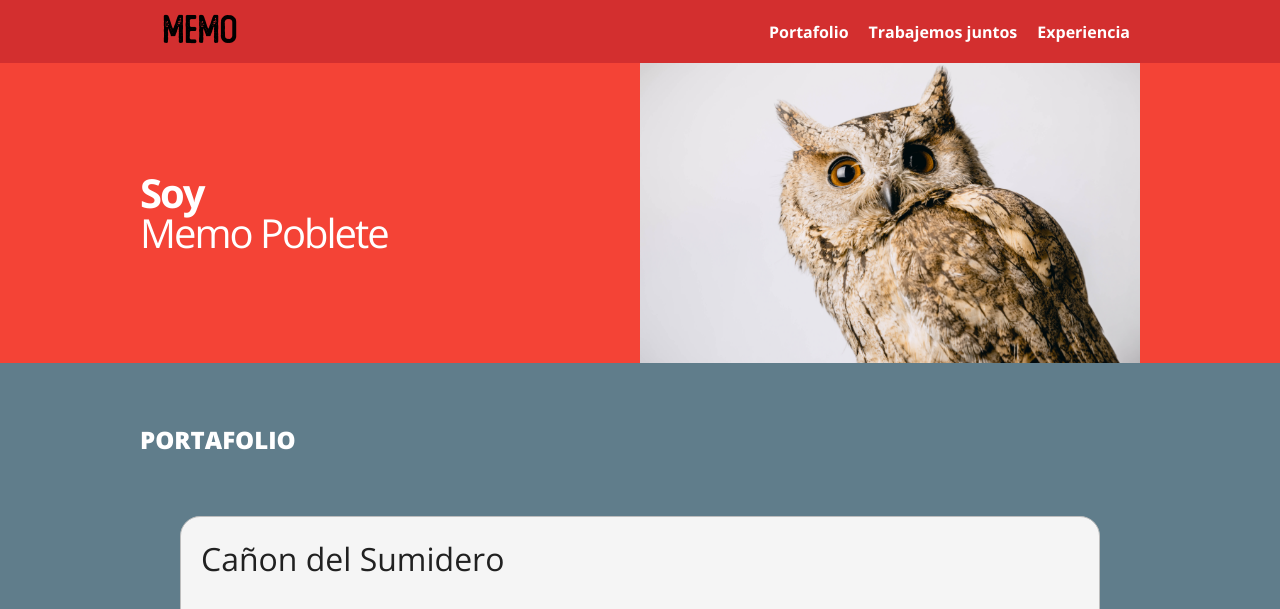
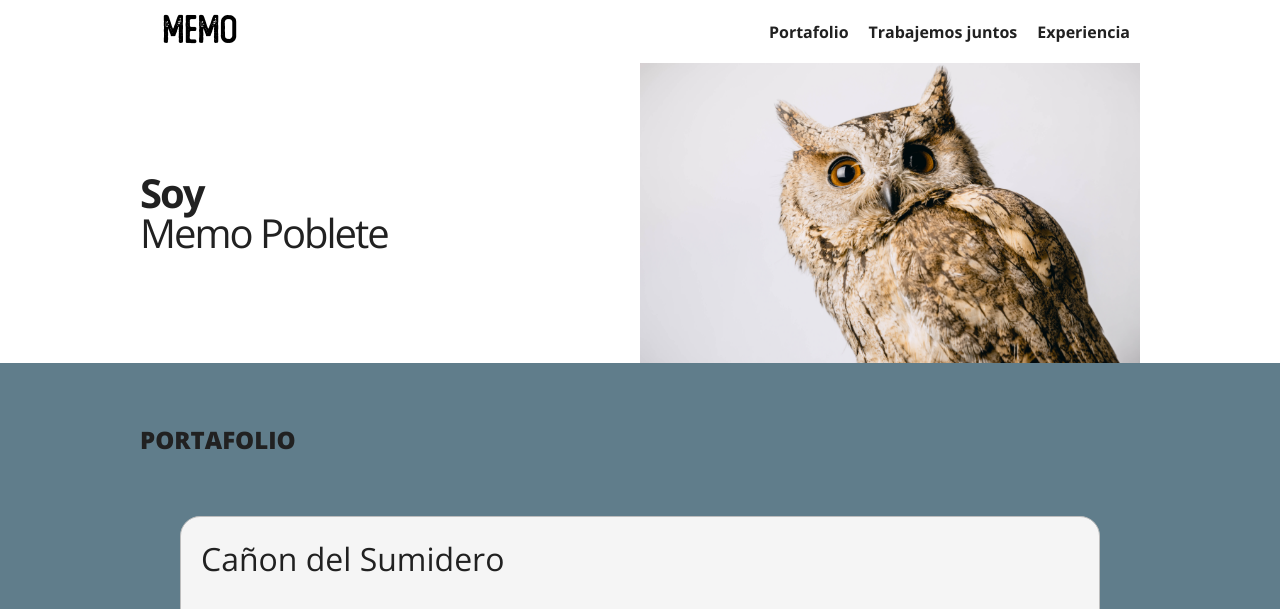
Before and after one commit to memopoblete/workshop-josecuevas, a plain HTML site: page index.html in a window 1280 px wide. Shown: the top 609 px of the page. Drawn offline with nearby package versions, Linux system fonts and the light colour scheme.

Commit message:
testing branches

```diff
--- a/css/style.css
+++ b/css/style.css
@@ -1,9 +1,9 @@
 :root {
-    --body-color: #595959;
+    /* --body-color: #595959;
     --light-primary-color: #FFCCBC;
     --dark-primary-color: #D32F2F;
     --primary-color: #F44336;
-    --text: #FFFFFF;
+    --text: #FFFFFF; */
     --accent-color: #607D8B;
     --primary-text: #212121;
     --secondary-text: #757575;
```
